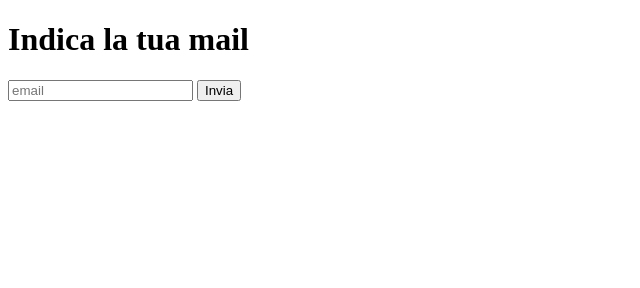
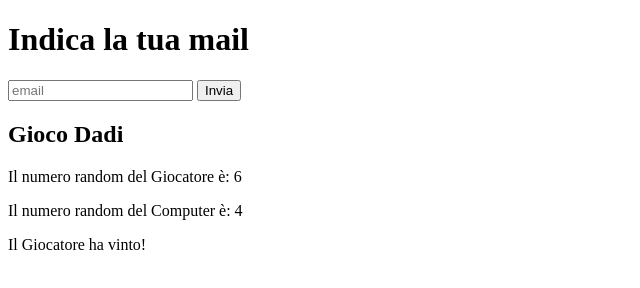
Before and after one commit to DoinaGanceriuc/js-mail-dadi, a plain HTML site: page index.html in a window 1280 px wide. Shown: the whole page, without its empty margins (0-640 px from the left). Drawn offline with Linux system fonts and the light colour scheme.

Commit message:
add details html and js file es Dadi
risultato visibile a schermo

```diff
--- a/Assets/Js/main.js
+++ b/Assets/Js/main.js
@@ -62,9 +62,11 @@ for (let i = 0; i < emailUsers.length; i++) {
 
 // Inizializzazione variabili
 const numeroGiocatore = Math.floor(Math.random() * 6) + 1;
-console.log("il numero random del Giocatore è: " + numeroGiocatore);
+/* console.log("il numero random del Giocatore è: " + numeroGiocatore); */
+document.getElementById("giocatore").innerHTML += numeroGiocatore;
 const numeroComputer = Math.floor(Math.random() * 6) + 1;
-console.log("il numero random del Computer è: " + numeroComputer);
+/* console.log("il numero random del Computer è: " + numeroComputer); */
+document.getElementById("computer").innerHTML += numeroComputer;
 
 
 
@@ -73,9 +75,12 @@ console.log("il numero random del Computer è: " + numeroComputer);
 
 // Condizione di vittoria
 if (numeroGiocatore > numeroComputer) {
-    console.log("il Giocatore ha vinto");
+    document.getElementById("result").innerHTML += "Il Giocatore ha vinto!";
+    /* console.log("il Giocatore ha vinto"); */
 } else if (numeroGiocatore == numeroComputer) {
-    console.log("Siete pari! Non ha vinto nessuno.");
+    document.getElementById("result").innerHTML += "Siete pari! Non ha vinto nessuno.";
+   /*  console.log("Siete pari! Non ha vinto nessuno."); */
 } else {
-    console.log("il Computer ha vinto");
+     document.getElementById("result").innerHTML += "Il Computer ha vinto!"
+    /* console.log("il Computer ha vinto"); */
 }
--- a/index.html
+++ b/index.html
@@ -15,6 +15,11 @@
             <p class="esito"></p>
         </div>
 
+        <h2>Gioco Dadi</h2>
+        <p id="giocatore">Il numero random del Giocatore è: </p>
+        <p id="computer">Il numero random del Computer è: </p>
+        <p id="result"></p>
+
         <script src="./Assets/Js/main.js"></script>
         <!-- /.script -->
     </body>
```
